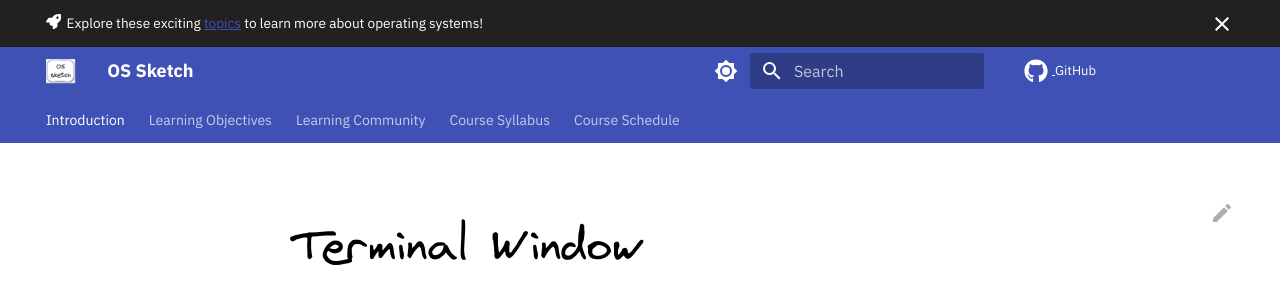
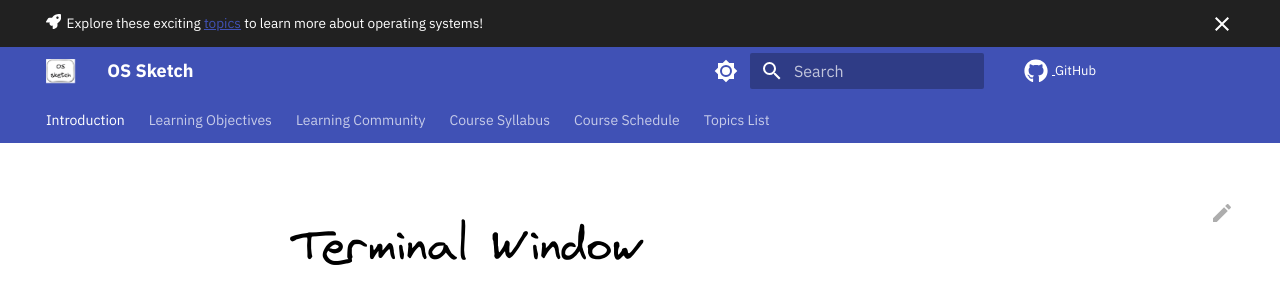
Before and after one commit to OS-Sketch/www.os-sketch.com, an MkDocs documentation site: the page built from docs/index.md, in a window 1280 px wide and 1083 px high. Shown: the top 283 px of the window. Built offline with MkDocs 1.6.1 and Material for MkDocs 9.7.7, drawn with Linux system fonts in a browser that asks for light colours; comment, search, counter and statistics services are not loaded.

Commit message:
chore: Add reference to tags.md in the mkdocs.yml file.

```diff
--- a/mkdocs.yml
+++ b/mkdocs.yml
@@ -209,3 +209,4 @@ nav:
   - Learning Community: operating-systems/learning-community.md
   - Course Syllabus: operating-systems/syllabus.md
   - Course Schedule: operating-systems/schedule.md
+  - Topics List: tags.md
```
